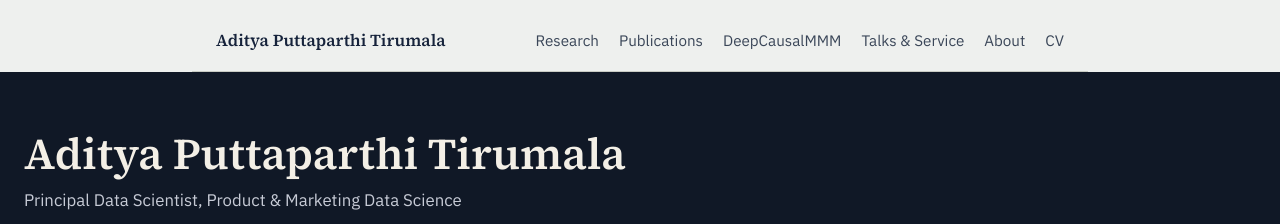
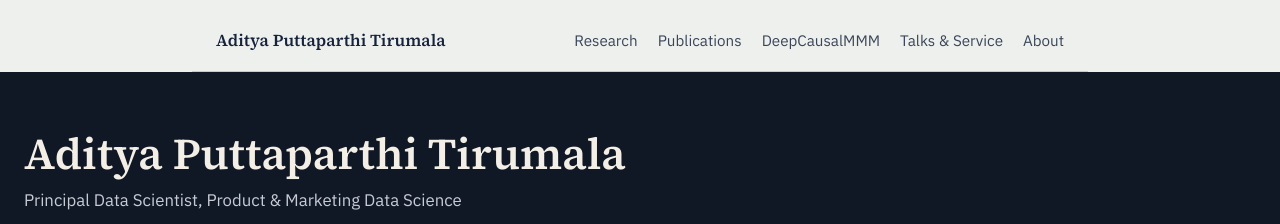
Before and after one commit to adityapt/personal-repo, a Jekyll site: the page built from index.md, in a window 1280 px wide. Shown: the top 224 px of the page. Built offline with Jekyll 4.4.1, drawn with Linux system fonts in a browser that asks for light colours.

Commit message:
Remove dangling CV nav entry
CV page was never created (not needed); the nav link was left in by
mistake during the IA rebuild and was 404ing.

Co-Authored-By: Claude Sonnet 5 <noreply@anthropic.com>

```diff
--- a/_config.yml
+++ b/_config.yml
@@ -13,8 +13,6 @@ nav:
     url: /talks-service/
   - title: About
     url: /about/
-  - title: CV
-    url: /cv/
 
 plugins:
   - jekyll-seo-tag
```
